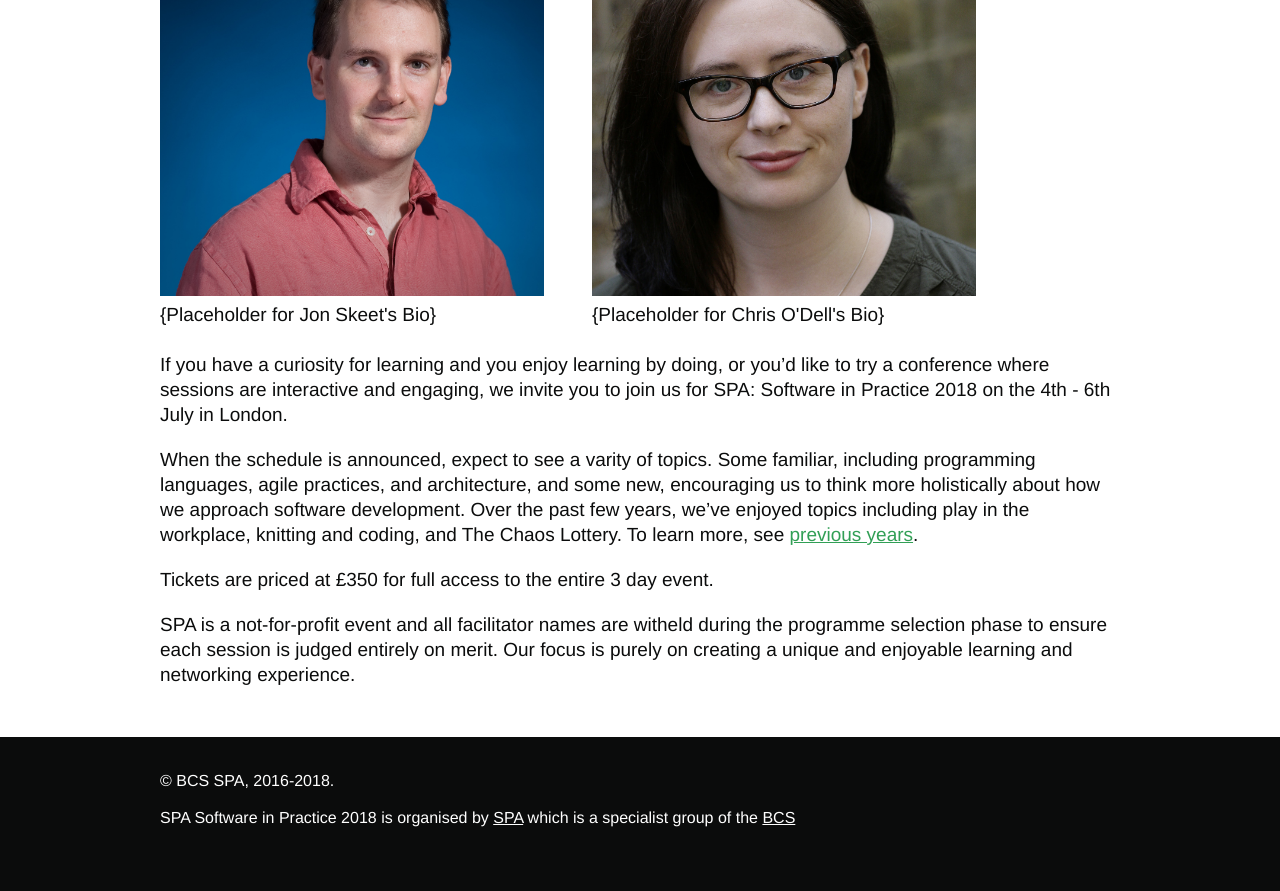
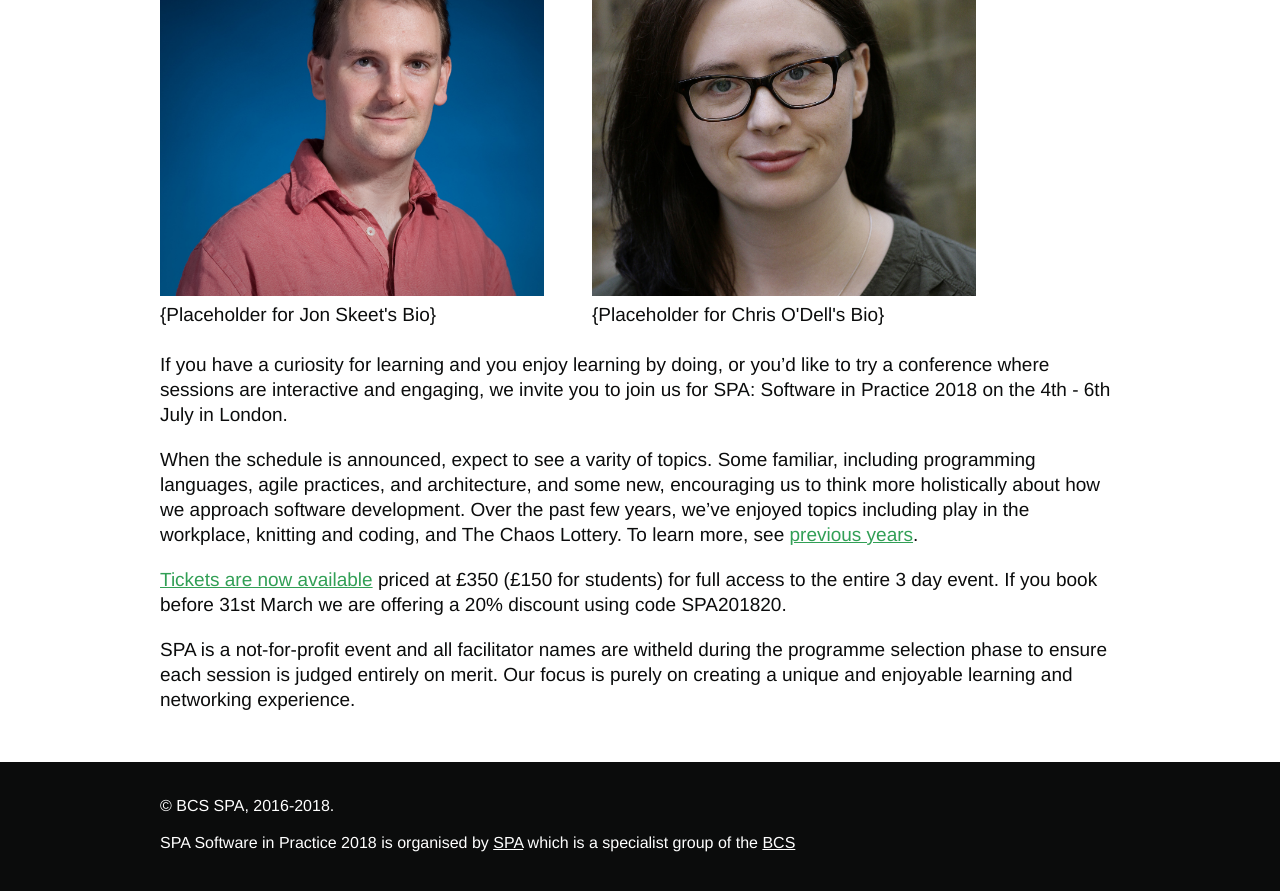
Before and after one commit to spaconference/spa-website, a Jekyll site: the page built from _posts/2018-02-28-launching-spa-2018.md, in a window 1280 px wide and 900 px high, scrolled down 739 px. Shown: the top 891 px of the window. Built offline with Jekyll 4.4.1, drawn with Linux system fonts in a browser that asks for light colours.

Commit message:
add link to purchase tickets

```diff
--- a/_posts/2018-02-28-launching-spa-2018.md
+++ b/_posts/2018-02-28-launching-spa-2018.md
@@ -15,7 +15,7 @@ For 2018, we are delighted to announce two of our keynotes: Jon Skeet and Chris
     {Placeholder for Jon Skeet's Bio}
 </div>
 <div style="float: left; width: 40%">
-    <img src="{{ '/images/keynote_speakers/ChrisODell.JPG' | absolute_url }}" style="width: 100%;" alt="Chris O'Dell" />
+    <img src="{{ '/images/keynote_speakers/ChrisOdell.JPG' | absolute_url }}" style="width: 100%;" alt="Chris O'Dell" />
 
     {Placeholder for Chris O'Dell's Bio}
 </div>
@@ -26,6 +26,6 @@ If you have a curiosity for learning and you enjoy learning by doing, or you'd l
 
 When the schedule is announced, expect to see a varity of topics. Some familiar, including programming languages, agile practices, and architecture, and some new, encouraging us to think more holistically about how we approach software development. Over the past few years, we've enjoyed topics including play in the workplace, knitting and coding, and The Chaos Lottery. To learn more, see [previous years]({{ site.baseurl }}{% link previous-conferences.md %}).
 
-Tickets are priced at £350 for full access to the entire 3 day event.
+<a href="https://spa2018.eventbrite.co.uk/">Tickets are now available</a> priced at £350 (£150 for students) for full access to the entire 3 day event. If you book before 31st March we are offering a 20% discount using code SPA201820.
 
 SPA is a not-for-profit event and all facilitator names are witheld during the programme selection phase to ensure each session is judged entirely on merit. Our focus is purely on creating a unique and enjoyable learning and networking experience.
```
Also changed, not shown: news.md (+1 -1 lines), 1 other file.
